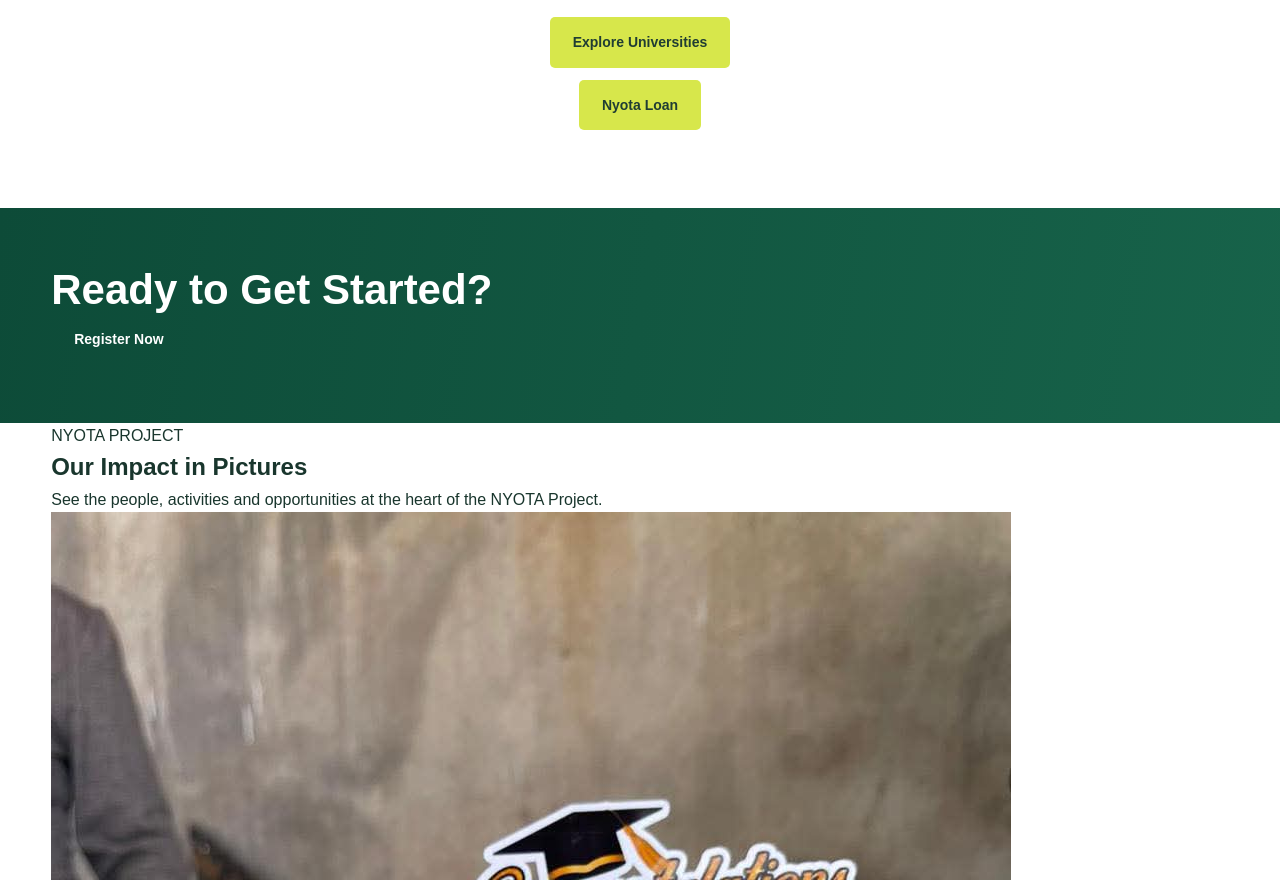
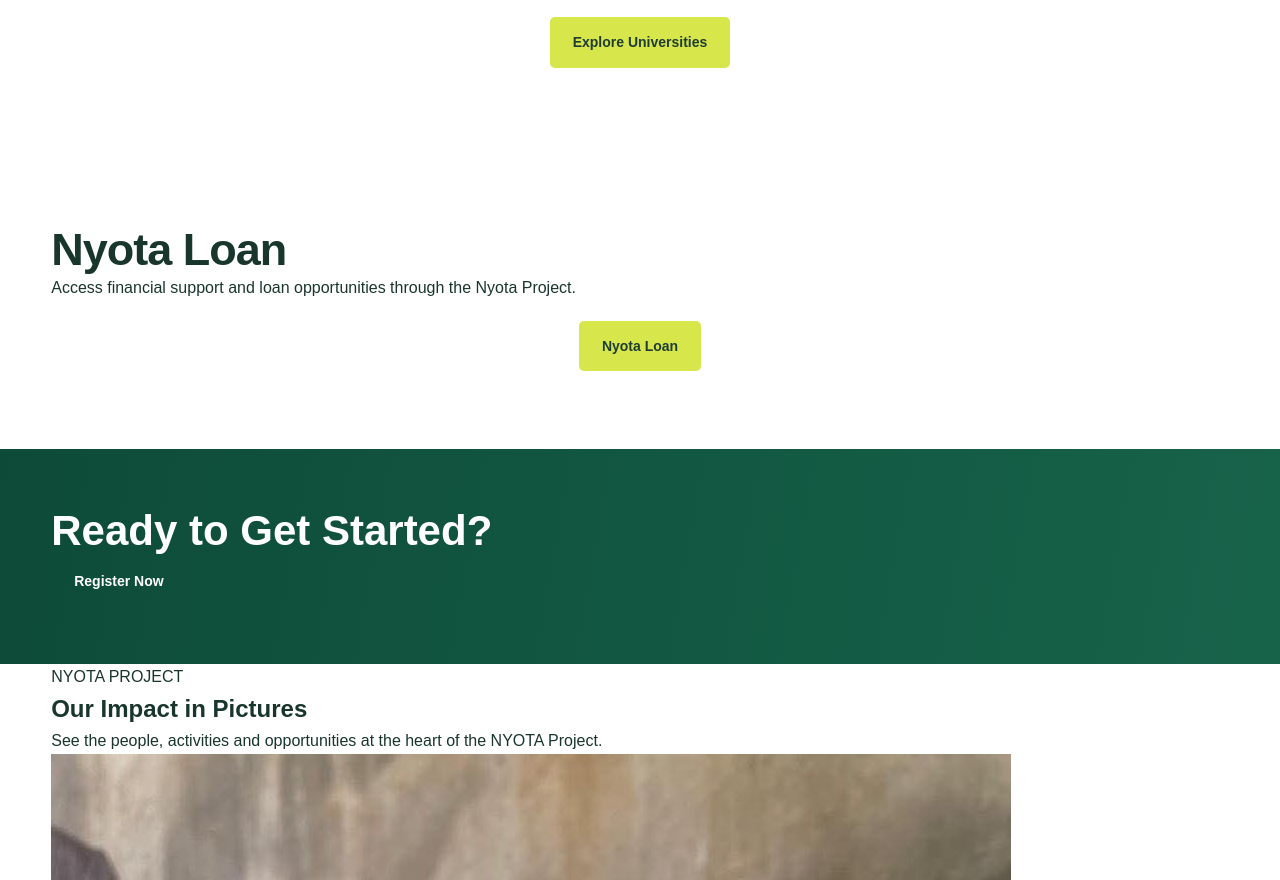
Before and after one commit to 1chain003/nyota-website, a website: page public/index.html in a window 1280 px wide. Shown: the part 2606-3486 px from the top of the page. Drawn offline with Linux system fonts and the light colour scheme.

Commit message:
Separate Nyota Loan section from university scholarships

```diff
--- a/public/index.html
+++ b/public/index.html
@@ -102,7 +102,9 @@
   </div>
 </section>
 
-<section class="section university-scholarship-section" id="university-scholarships"><div class="container"><div class="title"><h2>University Scholarships</h2><p>Explore universities and programs available in different countries.</p></div><div style="text-align:center;margin-top:20px;"><a href="university-scholarships.html" class="btn primary">Explore Universities</a><br><a href="nyota-loan.html" class="btn primary" style="margin-top:12px;">Nyota Loan</a></div></div></section>
+<section class="section university-scholarship-section" id="university-scholarships"><div class="container"><div class="title"><h2>University Scholarships</h2><p>Explore universities and programs available in different countries.</p></div><div style="text-align:center;margin-top:20px;"><a href="university-scholarships.html" class="btn primary">Explore Universities</a></div></div></section>
+
+<section class="section" id="nyota-loan"><div class="container"><div class="title"><h2>Nyota Loan</h2><p>Access financial support and loan opportunities through the Nyota Project.</p></div><div style="text-align:center;margin-top:20px;"><a href="nyota-loan.html" class="btn primary">Nyota Loan</a></div></div></section>
 
 <section class="cta">
   <div class="container">
```
